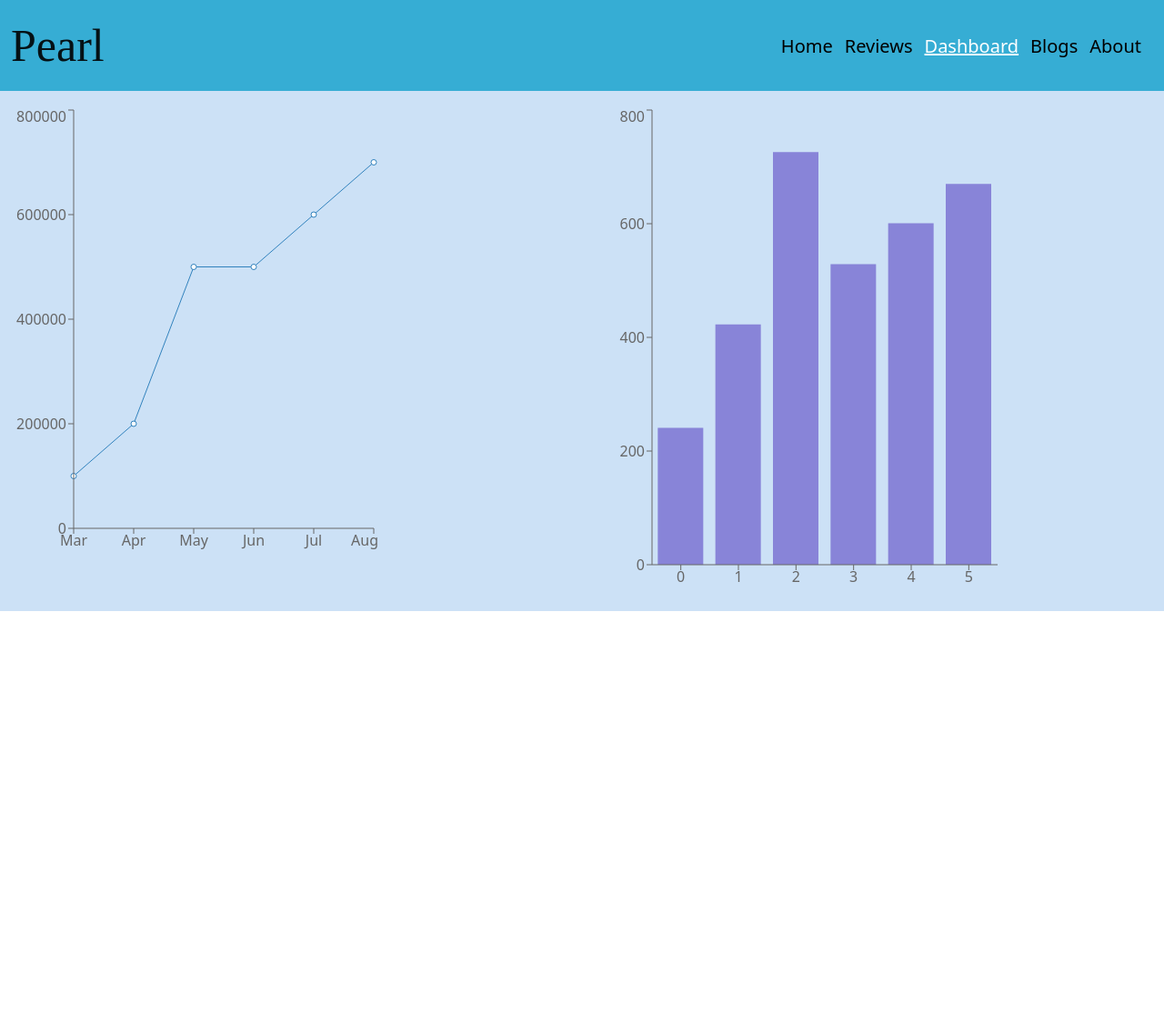
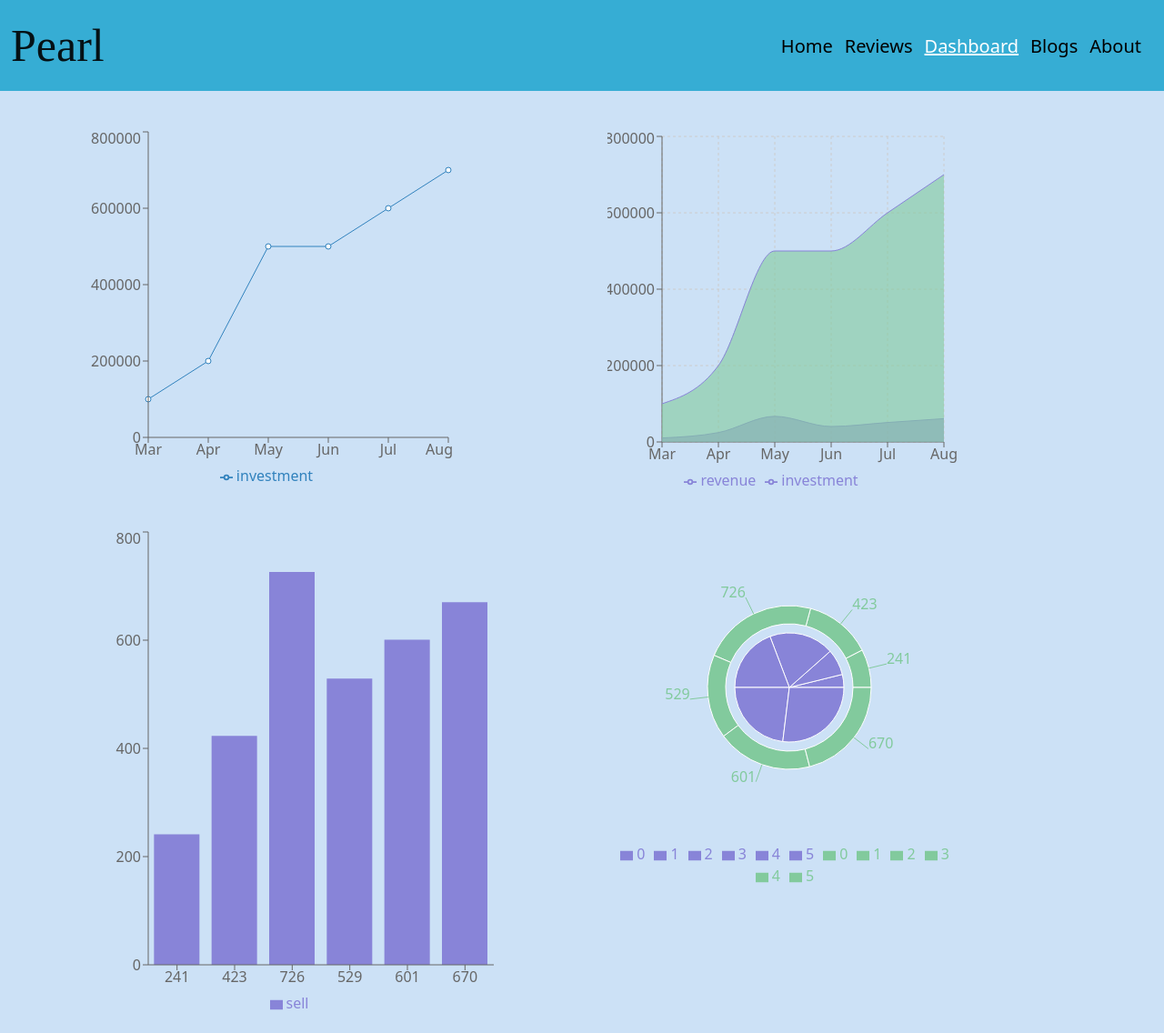
Before and after one commit to ATISH01/BlackPearl, a React (Create React App) app: page /dashboard in a window 1280 px wide. Shown: the whole page at 91% size. Before the commit the page ends 800 px from the top, so only its background shows below. Built offline with nearby package versions, Linux system fonts and the light colour scheme; a web font is replaced by a local one.

Commit message:
more two chart added

```diff
--- a/src/components/Blogs/Blogs.js
+++ b/src/components/Blogs/Blogs.js
@@ -6,7 +6,7 @@ const Blogs = () => {
         <div className='blogs'>
             <h2>Answer to the given Questions?</h2>
             <h4>What is context api?</h4>
-            <p><h5>Answer:</h5>Context api is method of send data Parents to desired child or sub child component.The other method of sending data component id props.It is the process that called props drilling.This method is so lenghty.To avoid this data passing system.Contex api is used in react.</p>
+            <p><h5>Answer:</h5>Context api is method of send data Parents to desired child or sub child component.The other method of sending data component id props.It is the process that called props drilling.This method is so lenghty.To avoid this data passing system.Contex api is used in react.It's increase the performance and also reduce the redundance.</p>
             <h4>What is sementic tag?</h4>
             <p><h5>Answer:</h5>Sementic tag is the HTML elements.It's described the real meaning of the content type to human.It makes the HTML markup language more definealbe.For example use use h1 tag to described header of the content. Each html sementic tag has meaningful purpuse.</p>
         </div>
--- a/src/components/DashBoard/DashBoard.js
+++ b/src/components/DashBoard/DashBoard.js
@@ -1,6 +1,6 @@
-import { Tooltip } from 'bootstrap';
+
 import React from 'react';
-import { Bar, BarChart, Line, LineChart, ResponsiveContainer, XAxis, YAxis } from 'recharts';
+import { Bar, BarChart, Line, LineChart, Pie, PieChart, ResponsiveContainer, XAxis, YAxis, Tooltip, Legend, AreaChart, CartesianGrid, Area } from 'recharts';
 
 const DashBoard = () => {
     const data = [
@@ -42,20 +42,61 @@ const DashBoard = () => {
         }
     ]
     return (
-        <div className='p-3  row'>
-            <div className='col-md-6'>
-                <LineChart width={400} height={500} data={data}>
+        <div class="container overflow-hidden mt-4">
+            <div class="row gy-2">
+                <div class="col-md-6">
+                    <div class="p-3">
+                    <LineChart width={400} height={400} data={data}>
                     <Line dataKey={'investment'}></Line>
                     <XAxis dataKey={"month"}></XAxis>
                     <YAxis></YAxis>
+                    <Legend />
                 </LineChart>
-            </div>
-            <div className='col-md-6'>
-                <BarChart width={450} height={540} data={data}>
+                    </div>
+                </div>
+                <div class="col-md-6">
+                    <div class="p-3">
+                    <AreaChart
+                        width={400}
+                        height={400}
+                        data={data}
+                        margin={{
+                            top: 10,
+                            right: 30,
+                            left: 0,
+                            bottom: 0,
+                        }}
+                    >
+                        <CartesianGrid strokeDasharray="3 3" />
+                        <XAxis dataKey="month" />
+                        <YAxis />
+                        <Tooltip />
+                        <Area type="monotone" dataKey="revenue" stroke="#8884d8" fill="#8884d8" />
+                        <Area type="monotone" dataKey="investment" stroke="#8884d8" fill="#82ca9d" />
+                        <Legend />
+                    </AreaChart>
+                    </div>
+                </div>
+                <div class="col-md-6">
+                    <div class="p-3">
+                    <BarChart width={450} height={540} data={data}>
                     <Bar dataKey={"sell"} fill="#8884d8" />
-                    <XAxis></XAxis>
+                    <XAxis dataKey={"sell"}></XAxis>
                     <YAxis></YAxis>
+                    <Legend />
                 </BarChart>
+                    </div>
+                </div>
+                <div class="col-md-6">
+                    <div class="p-3">
+                    <PieChart width={400} height={400}>
+                    <Pie data={data} dataKey="investment" cx="50%" cy="50%" outerRadius={60} fill="#8884d8" />
+                    <Pie data={data} dataKey="sell" cx="50%" cy="50%" innerRadius={70} outerRadius={90} fill="#82ca9d" label />
+                    <Tooltip />
+                    <Legend />
+                </PieChart>
+                    </div>
+                </div>
             </div>
         </div>
     );
--- a/src/components/Header/Header.js
+++ b/src/components/Header/Header.js
@@ -7,10 +7,10 @@ import ActiveLink from '../ActiveLink/ActiveLink'
 const Header = () => {
     return (
         <div className='header'>
-            <nav class="navbar navbar-light">
-                <div class="container-fluid">
+            <nav className="navbar navbar-light">
+                <div className="container-fluid">
                     <a className="navbar-brand "><span className='font'>Pearl</span></a>
-                    <form class="d-flex">
+                    <form className="d-flex">
                         <div className='nav fs-5'>
 
 
--- a/src/components/Home/Home.css
+++ b/src/components/Home/Home.css
@@ -3,4 +3,5 @@
 }
 .ship-img img{
         border-radius: 20px;
+        width: 100%;
 }
--- a/src/components/Home/Home.js
+++ b/src/components/Home/Home.js
@@ -15,7 +15,7 @@ const Home = () => {
             It's not just a keel and a hull and a deck and sails.There is a story behind each things in the ship. <br /> If it's alive it can tell story of All.Every part of the ship witness of the incidents of victory and defeat.</p>
         </div>
         <div className='col-md-5 img-fluid ship-img'>
-          <img className='img-fluid' src={"https://ae01.alicdn.com/kf/HTB1Ao39JpXXXXX4XFXXq6xXFXXXo/221108177/HTB1Ao39JpXXXXX4XFXXq6xXFXXXo.jpg?size=91222&height=810&width=640&hash=0f686c4e570d2ec7d8f11a6429a4dede"} alt="" />
+          <img  src={"https://ae01.alicdn.com/kf/HTB1Ao39JpXXXXX4XFXXq6xXFXXXo/221108177/HTB1Ao39JpXXXXX4XFXXq6xXFXXXo.jpg?size=91222&height=810&width=640&hash=0f686c4e570d2ec7d8f11a6429a4dede"} alt="" />
         </div>
       </div>
       <h1 className='mt-3'>Customers Reviews</h1>
--- a/src/components/Review/Review.js
+++ b/src/components/Review/Review.js
@@ -8,8 +8,8 @@ const Review = (props) => {
     const { name, img, review, ratings } = props.review;
     return (
         <div>
-            <h1>{props.review.length}</h1>
-            <div className="col">
+
+            <div className="col mt-3">
                 <div className="card w-75 mx-auto width">
                     <div class="card-body">
                         <h5 class="card-title">Name:{name}</h5>
@@ -22,7 +22,7 @@ const Review = (props) => {
                             readonly
                         ></Rating>
                     </div>
-                    <img className='p-3 rounded' src={img} class="card-img-top" alt="..." />
+                    <img className='p-3 mx-auto' src={img}  alt="..." />
 
                 </div>
 
--- a/src/components/ReviewList/ReviewList.js
+++ b/src/components/ReviewList/ReviewList.js
@@ -8,7 +8,7 @@ import './ReviewList.css'
 const ReviewList = (props) => {
     const { name, img, review, ratings } = props.reviewList;
     return (
-        <div className='margin'>
+        <div className='margin mt-3'>
             <div className="col p-3">
                 <div className="card width">
                     <div class="card-body">
@@ -22,7 +22,7 @@ const ReviewList = (props) => {
                             readonly
                         ></Rating>
                     </div>
-                    <img className='p-3 rounded ' src={img} class="card-img-top" alt="..." />
+                    <img className='p-3 mx-auto' src={img}  alt="..." />
 
                 </div>
 
```
